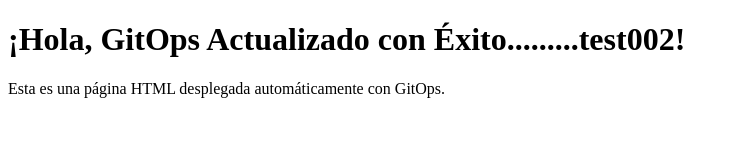
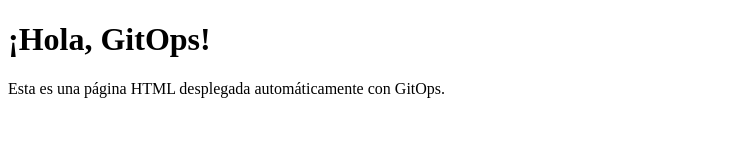
Before and after one commit to Arlequin404/gitops-practice, a plain HTML site: page app/index.html in a window 1280 px wide. Shown: the whole page, without its empty margins (0-738 px from the left). Drawn offline with Linux system fonts and the light colour scheme.

Commit message:
correction

```diff
--- a/app/index.html
+++ b/app/index.html
@@ -5,8 +5,8 @@
     <meta name="viewport" content="width=device-width, initial-scale=1.0">
     <title>GitOps Practice</title>
 </head>
-<body>
-    <h1>¡Hola, GitOps Actualizado con Éxito.........test002!</h1>
-    <p>Esta es una página HTML desplegada automáticamente con GitOps.</p>
-</body>
+    <body>
+        <h1>¡Hola, GitOps!</h1>
+        <p>Esta es una página HTML desplegada automáticamente con GitOps.</p>
+    </body>
 </html>
```
Also changed, not shown: 2 other files.
